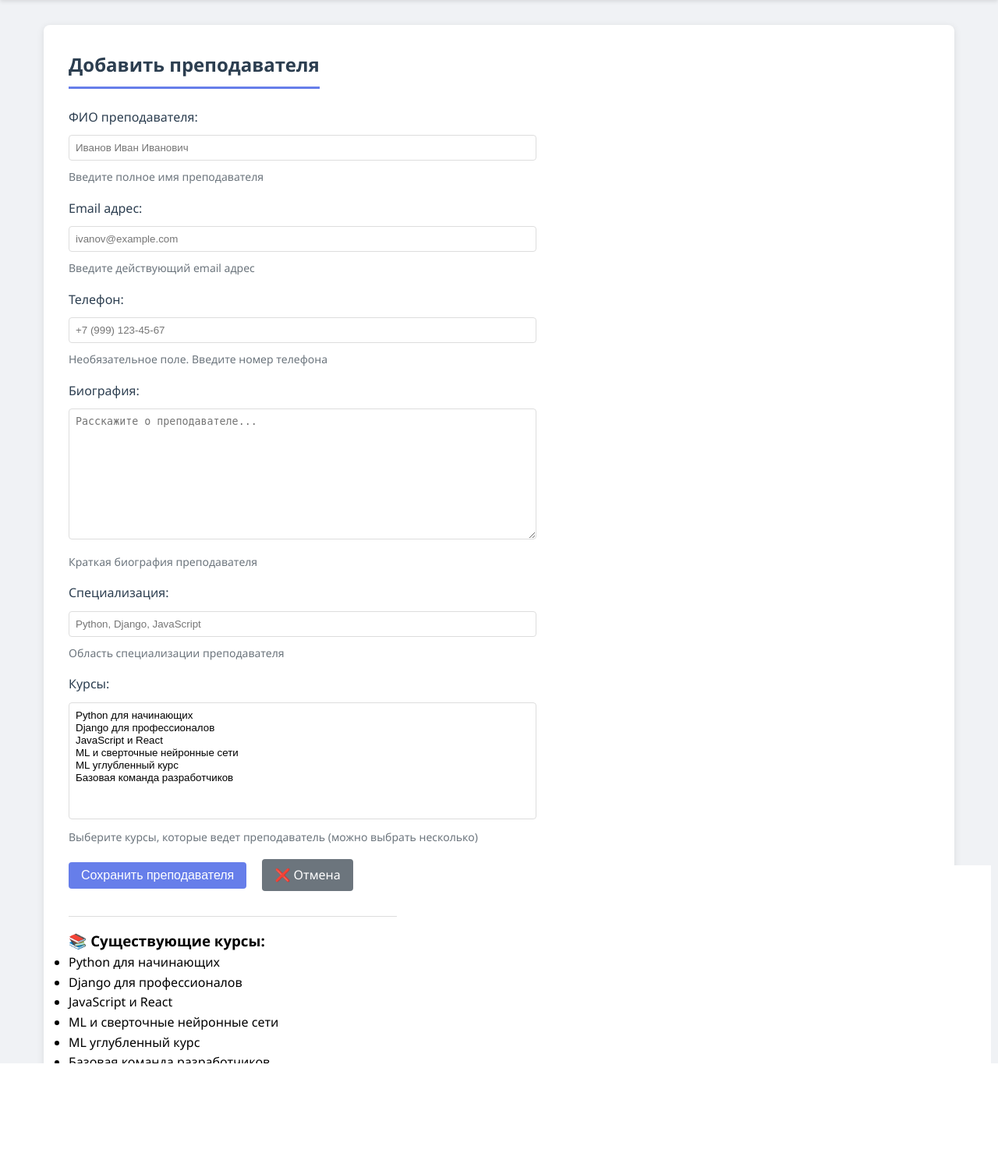
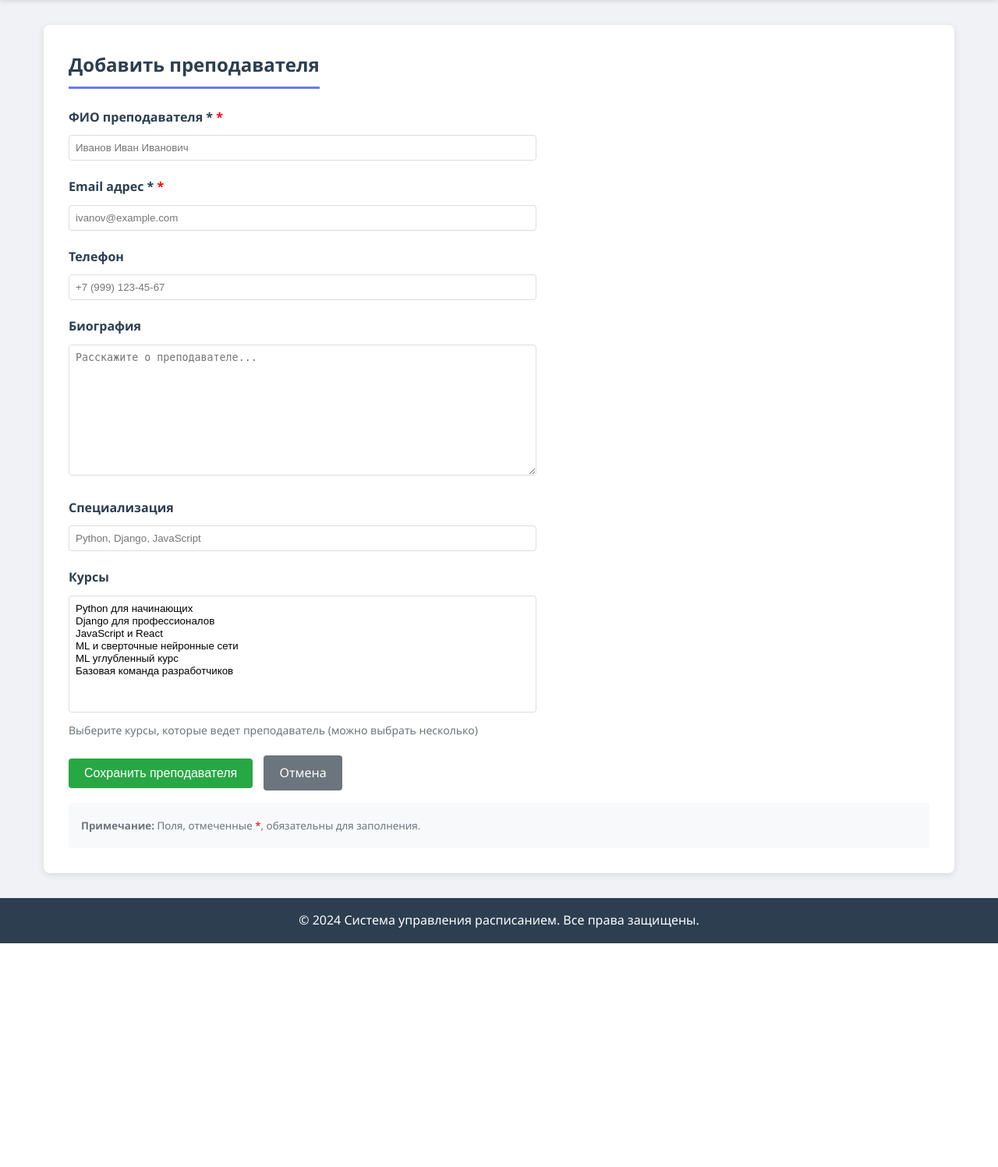
Before and after one commit to Wiacl/metodprog, a Django app: page /schedule/add-teacher/ in a window 1280 px wide. Shown: the part 161-1658 px from the top of the page at 78% size. After the commit the page ends 1371 px from the top, so only its background shows below. Run offline with Django 5.2, Linux system fonts and the light colour scheme.

Commit message:
lil_chng

```diff
--- a/courses_catalog/schedule/forms.py
+++ b/courses_catalog/schedule/forms.py
@@ -1,47 +1,63 @@
 # schedule/forms.py
 from django import forms
+from django.core.exceptions import ValidationError
 from catalog.data import courses
+import re
 
 class TeacherForm(forms.Form):
     """Форма для добавления преподавателя"""
+
+    # Поле ФИО - ОБЯЗАТЕЛЬНОЕ
     full_name = forms.CharField(
-        label="ФИО преподавателя",
-        help_text="Введите полное имя преподавателя",
+        label="ФИО преподавателя *",
+
         widget=forms.TextInput(attrs={
             'placeholder': 'Иванов Иван Иванович',
             'class': 'form-control',
             'style': 'width: 100%; padding: 8px; margin: 5px 0;'
         }),
-        max_length=255
+        max_length=255,
+        required=True,  # ОБЯЗАТЕЛЬНОЕ поле
+        error_messages={
+            'required': 'Поле "ФИО" обязательно для заполнения',
+            'max_length': 'ФИО не может быть длиннее 255 символов'
+        }
     )
 
+    # Поле Email - ОБЯЗАТЕЛЬНОЕ
     email = forms.EmailField(
-        label="Email адрес",
-        help_text="Введите действующий email адрес",
+        label="Email адрес *",
+
         widget=forms.EmailInput(attrs={
             'placeholder': 'ivanov@example.com',
             'class': 'form-control',
             'style': 'width: 100%; padding: 8px; margin: 5px 0;'
         }),
-        required=False,  # Сделаем необязательным, так как в data.py нет email
-        max_length=254
+        max_length=254,
+        required=True,  # ОБЯЗАТЕЛЬНОЕ поле
+        error_messages={
+            'required': 'Поле "Email" обязательно для заполнения',
+            'invalid': 'Введите корректный email адрес (например: name@domain.com)',
+            'max_length': 'Email не может быть длиннее 254 символов'
+        }
     )
 
+    # Поле Телефон - НЕОБЯЗАТЕЛЬНОЕ, но с валидацией если заполнено
     phone = forms.CharField(
         label="Телефон",
-        help_text="Необязательное поле. Введите номер телефона",
         widget=forms.TextInput(attrs={
             'placeholder': '+7 (999) 123-45-67',
             'class': 'form-control',
             'style': 'width: 100%; padding: 8px; margin: 5px 0;'
         }),
-        required=False,
+        required=False,  # НЕОБЯЗАТЕЛЬНОЕ поле
         max_length=20
     )
 
+    # Поле Биография - НЕОБЯЗАТЕЛЬНОЕ
     bio = forms.CharField(
         label="Биография",
-        help_text="Краткая биография преподавателя",
+
         widget=forms.Textarea(attrs={
             'placeholder': 'Расскажите о преподавателе...',
             'class': 'form-control',
@@ -50,9 +66,10 @@ class TeacherForm(forms.Form):
         required=False
     )
 
+    # Поле Специализация - НЕОБЯЗАТЕЛЬНОЕ
     specialization = forms.CharField(
         label="Специализация",
-        help_text="Область специализации преподавателя",
+
         widget=forms.TextInput(attrs={
             'placeholder': 'Python, Django, JavaScript',
             'class': 'form-control',
@@ -61,7 +78,7 @@ class TeacherForm(forms.Form):
         required=False
     )
 
-    # Поле для выбора курсов
+    # Поле для выбора курсов - НЕОБЯЗАТЕЛЬНОЕ
     courses = forms.MultipleChoiceField(
         label="Курсы",
         help_text="Выберите курсы, которые ведет преподаватель (можно выбрать несколько)",
@@ -75,6 +92,111 @@ class TeacherForm(forms.Form):
     def __init__(self, *args, **kwargs):
         super().__init__(*args, **kwargs)
         # Загружаем курсы из data.py
-        from catalog.data import courses
-        course_choices = [(str(course['id']), course['title']) for course in courses]
+        from catalog.data import courses as course_data
+        course_choices = [(str(course['id']), course['title']) for course in course_data]
         self.fields['courses'].choices = course_choices
+
+    def clean_full_name(self):
+        """Валидация ФИО"""
+        full_name = self.cleaned_data.get('full_name', '').strip()
+
+        # Проверка на пустую строку
+        if not full_name:
+            raise ValidationError('ФИО не может быть пустым')
+
+        # Проверка на минимальную длину
+        if len(full_name) < 3:
+            raise ValidationError('ФИО должно содержать минимум 3 символа')
+
+        # Проверка, что ФИО содержит только буквы, пробелы и дефисы
+        if not re.match(r'^[а-яА-Яa-zA-Z\s\-]+$', full_name):
+            raise ValidationError('ФИО может содержать только буквы, пробелы и дефисы')
+
+        # Проверка, что ФИО содержит хотя бы два слова
+        words = full_name.split()
+        if len(words) < 2:
+            raise ValidationError('Введите полное имя (имя и фамилию)')
+
+        return full_name
+
+    def clean_email(self):
+        """Валидация email"""
+        email = self.cleaned_data.get('email', '').strip().lower()
+
+        # Проверка на пустую строку
+        if not email:
+            raise ValidationError('Email не может быть пустым')
+
+        # Проверка на корректный формат email
+        if not re.match(r'^[a-zA-Z0-9._%+-]+@[a-zA-Z0-9.-]+\.[a-zA-Z]{2,}$', email):
+            raise ValidationError('Введите корректный email адрес')
+
+        # Проверка на допустимые домены
+        allowed_domains = ['gmail.com', 'yandex.ru', 'mail.ru', 'example.com', 'edu.ru']
+        domain = email.split('@')[1] if '@' in email else ''
+
+        # Это предупреждение, не ошибка - можно убрать, если не нужно
+        # if domain not in allowed_domains:
+        #     raise ValidationError(f'Домен {domain} не в списке разрешенных. Разрешены: {", ".join(allowed_domains)}')
+
+        return email
+
+    def clean_phone(self):
+        """Валидация номера телефона (только если поле заполнено)"""
+        phone = self.cleaned_data.get('phone', '').strip()
+
+        # Если поле пустое, пропускаем валидацию
+        if not phone:
+            return phone
+
+        # Удаляем все нецифровые символы для проверки
+        digits_only = re.sub(r'\D', '', phone)
+
+        # Проверка длины номера
+        if len(digits_only) < 10 or len(digits_only) > 15:
+            raise ValidationError('Номер телефона должен содержать от 10 до 15 цифр')
+
+        # Проверка формата номера (разрешаем различные форматы)
+        # Форматы: +7 (999) 123-45-67, 8-999-123-45-67, 89991234567, +79991234567
+        phone_patterns = [
+            r'^\+?7[\s\-\(]?\d{3}[\s\-\)]?\d{3}[\s\-]?\d{2}[\s\-]?\d{2}$',  # Российские номера
+            r'^8[\s\-]?\d{3}[\s\-]?\d{3}[\s\-]?\d{2}[\s\-]?\d{2}$',  # Российские номера с 8
+            r'^\+?\d{10,15}$',  # Международные номера
+            r'^\d{3}[\s\-]?\d{3}[\s\-]?\d{2}[\s\-]?\d{2}$',  # 123-456-78-90
+        ]
+
+        # Проверяем соответствует ли номер хотя бы одному паттерну
+        is_valid = False
+        for pattern in phone_patterns:
+            if re.match(pattern, phone):
+                is_valid = True
+                break
+
+        if not is_valid:
+            raise ValidationError(
+                'Неверный формат номера телефона. Используйте форматы: '
+                '+7 (999) 123-45-67, 8-999-123-45-67 или 89991234567'
+            )
+
+        # Проверка, что номер не начинается с 0 (кроме кода страны)
+        if digits_only.startswith('0') and not digits_only.startswith('07'):
+            raise ValidationError('Номер телефона не может начинаться с 0')
+
+        return phone
+
+    def clean(self):
+        """Общая валидация формы (для полей, зависящих друг от друга)"""
+        cleaned_data = super().clean()
+
+        full_name = cleaned_data.get('full_name')
+        email = cleaned_data.get('email')
+
+        # Пример: проверка, что email не содержит имя преподавателя
+        if full_name and email:
+            first_name = full_name.split()[0].lower() if full_name.split() else ''
+            if first_name in email.lower():
+                # Это предупреждение, не ошибка - можно добавить или убрать
+                # self.add_warning('email', 'Email содержит имя преподавателя, это может быть небезопасно')
+                pass
+
+        return cleaned_data
--- a/courses_catalog/schedule/templates/schedule/add_teacher.html
+++ b/courses_catalog/schedule/templates/schedule/add_teacher.html
@@ -17,32 +17,47 @@
 
             {% for field in form %}
                 <div style="margin-bottom: 1rem;">
-                    <label for="{{ field.id_for_label }}">{{ field.label }}:</label>
+                    <label for="{{ field.id_for_label }}" style="display: block; margin-bottom: 5px; font-weight: bold;">
+                        {{ field.label }}
+                        {% if field.field.required %}
+                            <span style="color: red;">*</span>
+                        {% endif %}
+                    </label>
+
                     {{ field }}
+
                     {% if field.help_text %}
-                        <small class="helptext">{{ field.help_text }}</small>
+                        <small class="helptext" style="display: block; color: #6c757d; margin-top: 5px;">
+                            {{ field.help_text }}
+                        </small>
                     {% endif %}
+
                     {% if field.errors %}
-                        <div class="error">
-                            {{ field.errors }}
+                        <div class="error" style="color: #dc3545; margin-top: 5px;">
+                            {% for error in field.errors %}
+                                <small>{{ error }}</small><br>
+                            {% endfor %}
                         </div>
                     {% endif %}
                 </div>
             {% endfor %}
 
-            <button type="submit"> Сохранить преподавателя</button>
-            <a href="{% url 'schedule:teacher_list' %}" style="display: inline-block; margin-left: 1rem; padding: 0.5rem 1rem; background-color: #6c757d; color: white; text-decoration: none; border-radius: 4px;">
-                ❌ Отмена
-            </a>
+            <div style="margin-top: 20px;">
+                <button type="submit" style="background-color: #28a745; color: white; padding: 10px 20px; border: none; border-radius: 4px; cursor: pointer;">
+                     Сохранить преподавателя
+                </button>
+                <a href="{% url 'schedule:teacher_list' %}" style="display: inline-block; margin-left: 10px; padding: 10px 20px; background-color: #6c757d; color: white; text-decoration: none; border-radius: 4px;">
+                     Отмена
+                </a>
+            </div>
         </form>
 
-        <div style="margin-top: 2rem; padding-top: 1rem; border-top: 1px solid #ddd;">
-            <h3>📚 Существующие курсы:</h3>
-            <ul>
-                {% for course in form.fields.courses.choices %}
-                    <li>{{ course.1 }}</li>
-                {% endfor %}
-            </ul>
+
+
+        <div style="margin-top: 1rem; padding: 1rem; background-color: #f8f9fa; border-radius: 4px;">
+            <small style="color: #6c757d;">
+                <strong>Примечание:</strong> Поля, отмеченные <span style="color: red;">*</span>, обязательны для заполнения.
+            </small>
         </div>
     </section>
 {% endblock %}
```
